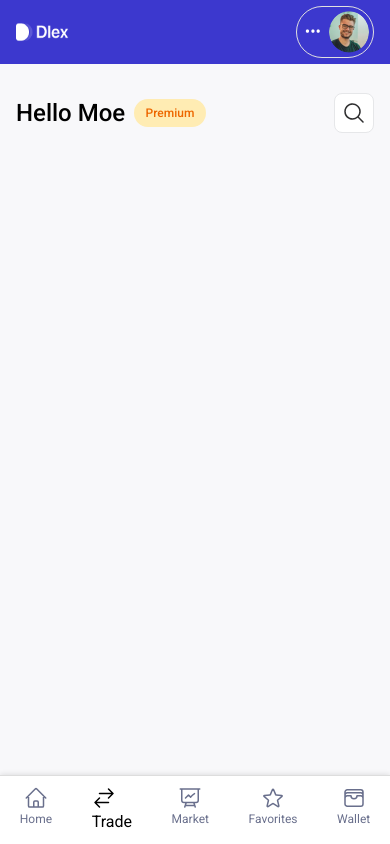
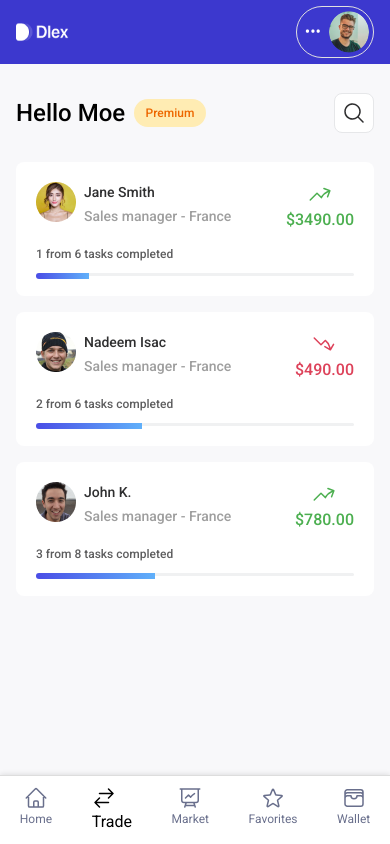
Before and after one commit to mahdimsm/dlex, a Next.js app: page /dashboard in a window 390 px wide. Built offline with nearby package versions, Linux system fonts and the light colour scheme.

Commit message:
create card and show in dashboard responsively

```diff
--- a/app/dashboard/page.tsx
+++ b/app/dashboard/page.tsx
@@ -1,10 +1,21 @@
 import styles from "../ui/dashboard/dashboard.module.css"
+import john from "@/public/john.png";
+import jane from "@/public/jane.png"
+import nadeem from "@/public/nadeem.png"
+import Card from "../ui/dashboard/card/card";
+const cardData = [
+  { image:jane ,name: "Jane Smith", job: "Sales manager - France", tasks:{done:1,whole:6},money:3490,asc:true },
+  { image:john ,name: "Nadeem Isac", job: "Sales manager - France", tasks:{done:2,whole:6},money:490,asc:false },
+  { image:nadeem ,name: "John K.", job: "Sales manager - France", tasks:{done:3,whole:8},money:780,asc:true }
 
-export default function Home() {
+]
+export default function Dashboard() {
     return (
         <>
         <div className={styles.cards}>
-
+        {cardData.map((card,index)=>
+          <Card  key={index} image={card.image} name={card.name} job={card.job} tasks={card.tasks} money={card.money} asc={card.asc}/>
+        )}
         </div>
         <div className={styles.boxs}>
 
--- /dev/null
+++ b/app/ui/dashboard/card/card.module.css
@@ -0,0 +1,16 @@
+.container{
+    padding: 20px;
+    width: 100%;
+    min-height: 134px;
+    background-color: rgba(255, 255, 255, 1);
+    border: rgba(230, 231, 233, 1);
+    border-radius: 8px;
+    -webkit-border-radius: 8px;
+    -moz-border-radius: 8px;
+    -ms-border-radius: 8px;
+    -o-border-radius: 8px;
+    display: flex;
+    flex-direction: column;
+    justify-content: space-between;
+    grid-column: span 1 / span 1;
+}
--- /dev/null
+++ b/app/ui/dashboard/card/card.tsx
@@ -0,0 +1,89 @@
+import styles from "./card.module.css";
+import Image, { StaticImageData } from "next/image";
+
+export interface Cardinput {
+  image: string | StaticImageData;
+  name: string;
+  job: string;
+  tasks: Tasksinput;
+  money: number;
+  asc: boolean;
+}
+interface Tasksinput {
+  done: number;
+  whole: number;
+}
+
+export default function Card({
+  image,
+  name,
+  job,
+  tasks,
+  money,
+  asc,
+}: Cardinput) {
+  const progress = (tasks.done / tasks.whole) * 100;
+  return (
+    <div className={styles.container}>
+      <div className="flex items-start justify-between flex-wrap">
+        <div className="flex gap-2 flex-wrap">
+          <Image
+            alt="person"
+            src={image}
+            style={{ width: "auto", height: "40px" }}
+          />
+          <div className="flex flex-col gap-1">
+            <p className="text-[#181819E5]/[0.9] font-medium text-sm">{name}</p>
+            <p className="text-[#1818196B]/[0.42] font-medium text-sm">{job}</p>
+          </div>
+        </div>
+        <div className="flex flex-col items-center gap-1 justify-items-center">
+          {asc ? (
+            <svg
+              xmlns="http://www.w3.org/2000/svg"
+              viewBox="0 0 24 24"
+              fill="currentColor"
+              className="size-6 text-[#4CAF50]"
+            >
+              <path
+                fillRule="evenodd"
+                d="M15.22 6.268a.75.75 0 0 1 .968-.431l5.942 2.28a.75.75 0 0 1 .431.97l-2.28 5.94a.75.75 0 1 1-1.4-.537l1.63-4.251-1.086.484a11.2 11.2 0 0 0-5.45 5.173.75.75 0 0 1-1.199.19L9 12.312l-6.22 6.22a.75.75 0 0 1-1.06-1.061l6.75-6.75a.75.75 0 0 1 1.06 0l3.606 3.606a12.695 12.695 0 0 1 5.68-4.974l1.086-.483-4.251-1.632a.75.75 0 0 1-.432-.97Z"
+                clipRule="evenodd"
+              />
+            </svg>
+          ) : (
+            <svg
+              xmlns="http://www.w3.org/2000/svg"
+              viewBox="0 0 24 24"
+              fill="currentColor"
+              className="size-6 text-[#DD425A]"
+            >
+              <path
+                fillRule="evenodd"
+                d="M1.72 5.47a.75.75 0 0 1 1.06 0L9 11.69l3.756-3.756a.75.75 0 0 1 .985-.066 12.698 12.698 0 0 1 4.575 6.832l.308 1.149 2.277-3.943a.75.75 0 1 1 1.299.75l-3.182 5.51a.75.75 0 0 1-1.025.275l-5.511-3.181a.75.75 0 0 1 .75-1.3l3.943 2.277-.308-1.149a11.194 11.194 0 0 0-3.528-5.617l-3.809 3.81a.75.75 0 0 1-1.06 0L1.72 6.53a.75.75 0 0 1 0-1.061Z"
+                clipRule="evenodd"
+              />
+            </svg>
+          )}
+          <p
+            className={`font-medium text-base/[20px] ${
+              asc ? "text-[#4CAF50]" : "text-[#DD425A]"
+            }`}
+          >{`$${money.toFixed(2)}`}</p>
+        </div>
+      </div>
+
+      <div>
+        <p className=" font-medium text-xs leading-[17px] text-[#181819B2]/[0.7]">
+          {tasks.done} from {tasks.whole} tasks completed
+        </p>
+        <div className="w-[0.8] bg-[#F0F1F2] rounded-full h-[3px] mt-2.5">
+          <div
+            className="bg-gradient-to-r from-[#4A4DE6] to-[#60B0FA] h-1.5 rounded-l-full dark:bg-blue-500"
+            style={{ width: `${progress}%` }}
+          ></div>
+        </div>
+      </div>
+    </div>
+  );
+}
```
